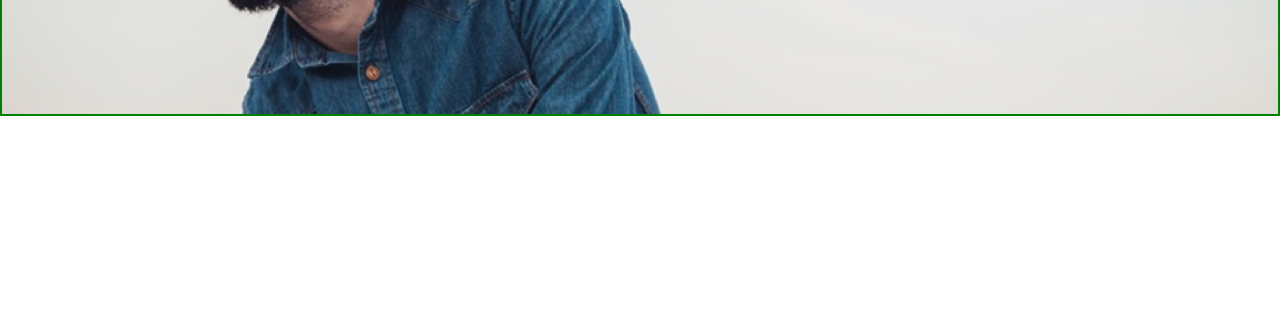
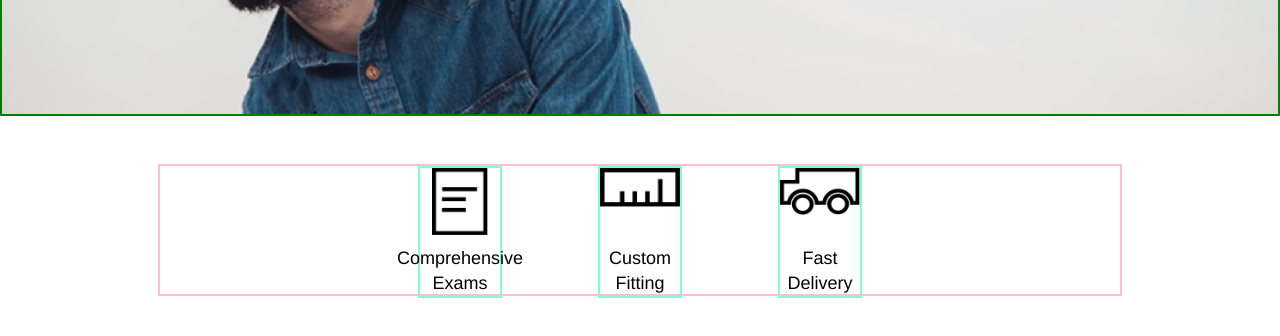
Before and after one commit to Gen007/Tortoiseshell, a plain HTML site: page index.html in a window 1280 px wide. Shown: the part 368-704 px from the top of the page. Drawn offline with Linux system fonts and the light colour scheme.

Commit message:
Adding icons section.

```diff
--- a/index.html
+++ b/index.html
@@ -32,8 +32,28 @@
 
     </header>
 
+  <!--icon section-->
+    <section id="icon" class="container">
+
+      <div id="paper" class="icon-box">
+        <img src="resources/images/paper-icon.png">
+        <div>Comprehensive Exams</div>
+      </div>
+
+      <div class="icon-box">
+        <img src="resources/images/ruler-icon.png">
+        <div>Custom Fitting</div>
+      </div>
+
+      <div class="icon-box">
+        <img src="resources/images/truck-icon.png">
+        <div>Fast Delivery</div>
+      </div>
+
+    </section>
 
 
+    <!--philo section-->
 
 
 
--- a/resources/css/style.css
+++ b/resources/css/style.css
@@ -81,3 +81,32 @@ body{
   color: black;
   border: solid 2px pink;
 }
+
+/*icon section*/
+
+#icon{
+  justify-content: center;
+  margin-top: 3rem;
+  height: 8rem;
+}
+
+.icon-box{
+  display: flex;
+  flex-direction: column;
+  justify-content: space-between;
+  align-items: center;
+  text-align: center;
+  width: 5rem;
+  height: 8rem;
+  margin: 0rem 3rem 0 3rem;
+  border: solid 2px aquamarine;
+
+}
+
+.icon-box img{
+  width: 5rem;
+}
+
+#paper img{
+  width: 3.5rem;
+}
```
